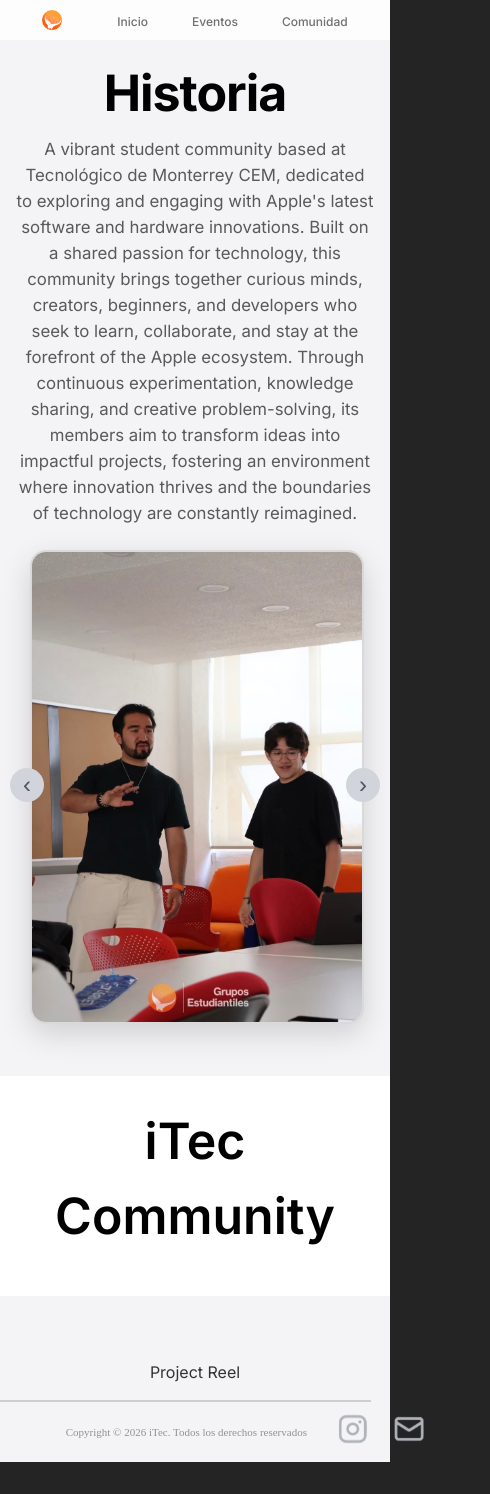
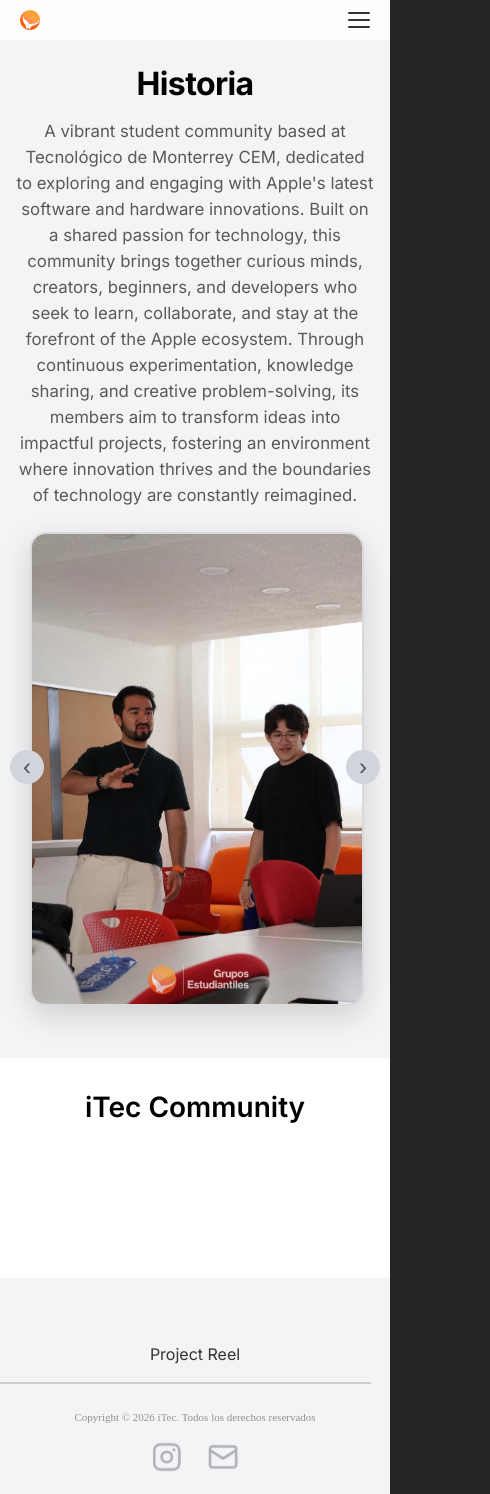
Before and after one commit to iTecCEM/itec_web, a React (Vite) app: page /community in a window 390 px wide. Shown: the whole page, 490 px wide, since content can reach past the window. Before the commit the page ends 1462 px from the top, so only its background shows below. Built offline with nearby package versions, Linux system fonts and the light colour scheme.

Commit message:
Add: Responsiveness

```diff
--- a/src/components/GlobalComponents/Footer.css
+++ b/src/components/GlobalComponents/Footer.css
@@ -33,3 +33,13 @@
     width: 30px;
     height: 30px;
 }
+
+@media (max-width: 480px) {
+  .footerContainer {
+    flex-flow: column;
+    height: auto;
+    padding: 16px;
+    gap: 8px;
+    box-sizing: border-box;
+  }
+}
--- a/src/components/GlobalComponents/NavBar.css
+++ b/src/components/GlobalComponents/NavBar.css
@@ -158,3 +158,93 @@
     opacity: 1;
     pointer-events: auto;
 }
+
+/* Hamburger button */
+.navbar-hamburger {
+  display: none;
+  flex-direction: column;
+  justify-content: space-between;
+  width: 22px;
+  height: 16px;
+  background: none;
+  border: none;
+  cursor: pointer;
+  padding: 0;
+  margin-left: auto;
+}
+.navbar-hamburger span {
+  display: block;
+  height: 2px;
+  width: 100%;
+  background-color: #333;
+  border-radius: 2px;
+  transition: transform 0.3s ease, opacity 0.3s ease;
+}
+.navbar-hamburger.open span:nth-child(1) {
+  transform: translateY(7px) rotate(45deg);
+}
+.navbar-hamburger.open span:nth-child(2) {
+  opacity: 0;
+}
+.navbar-hamburger.open span:nth-child(3) {
+  transform: translateY(-7px) rotate(-45deg);
+}
+
+/* Mobile menu panel */
+.mobile-menu {
+  display: none;
+  position: fixed;
+  top: 40px;
+  left: 0;
+  width: 100%;
+  height: calc(100vh - 40px);
+  background-color: #ffffff;
+  flex-direction: column;
+  padding: 24px 28px;
+  box-sizing: border-box;
+  z-index: 999;
+  overflow-y: auto;
+}
+.mobile-menu.open {
+  display: flex;
+}
+.mobile-menu a {
+  text-decoration: none;
+  color: #1d1d1f;
+  font-size: 1.1rem;
+  font-weight: 500;
+  padding: 14px 0;
+  border-bottom: 1px solid #f0f0f0;
+}
+.mobile-menu a:hover {
+  color: #0066cc;
+}
+.mobile-menu-section {
+  font-size: 11px;
+  color: #888;
+  text-transform: uppercase;
+  letter-spacing: 0.05em;
+  font-weight: 500;
+  padding: 20px 0 8px;
+}
+
+/* Mobile breakpoint */
+@media (max-width: 768px) {
+  .navbar-content {
+    padding: 0 20px;
+    justify-content: space-between;
+  }
+  .navbar-logo {
+    margin-right: 0;
+  }
+  .navbar-links {
+    display: none;
+  }
+  .navbar-hamburger {
+    display: flex;
+  }
+  .dropdown-container,
+  .dropdown-backdrop {
+    display: none;
+  }
+}
--- a/src/components/GlobalComponents/Navbar.tsx
+++ b/src/components/GlobalComponents/Navbar.tsx
@@ -45,6 +45,7 @@
     const [activeItem, setActiveItem] = useState<string | null>(null)
     const leaveTimer = useRef<ReturnType<typeof setTimeout> | null>(null)
     const [renderedMenu, setRenderedMenu] = useState<MenuItem[] | null>(null);
+    const [mobileMenuOpen, setMobileMenuOpen] = useState(false)
 
     const handleEnter = (label: string) => {
         if (leaveTimer.current !== null) {
@@ -65,6 +66,11 @@
             setRenderedMenu(activeMenu.menu);
         }
     }, [activeMenu]);
+
+    useEffect(() => {
+        document.body.style.overflow = mobileMenuOpen ? 'hidden' : '';
+        return () => { document.body.style.overflow = ''; };
+    }, [mobileMenuOpen]);
 
     const isOpen = !!activeMenu?.menu;
 
@@ -88,6 +94,16 @@
                             </li>
                         ))}
                     </ul>
+                    <button
+                        className={`navbar-hamburger ${mobileMenuOpen ? 'open' : ''}`}
+                        onClick={() => setMobileMenuOpen(!mobileMenuOpen)}
+                        aria-label="Abrir menú"
+                        aria-expanded={mobileMenuOpen}
+                    >
+                        <span></span>
+                        <span></span>
+                        <span></span>
+                    </button>
                 </nav>
 
                 { }
@@ -110,6 +126,13 @@
                     </div>
                 </div>
             </header>
+            <div className={`mobile-menu ${mobileMenuOpen ? 'open' : ''}`}>
+                <Link to="/" onClick={() => setMobileMenuOpen(false)}>Inicio</Link>
+                <div className="mobile-menu-section">Eventos</div>
+                <Link to="/evento/foundations-model" onClick={() => setMobileMenuOpen(false)}>Foundations Model</Link>
+                <Link to="/evento/vision-pro" onClick={() => setMobileMenuOpen(false)}>Vision Pro</Link>
+                <Link to="/community" onClick={() => setMobileMenuOpen(false)}>Comunidad</Link>
+            </div>
         </>
     );
 };
--- a/src/components/LandingPageComponents/LandingPageStyle.css
+++ b/src/components/LandingPageComponents/LandingPageStyle.css
@@ -60,3 +60,13 @@
   gap: 10px;
   z-index: 1;
 }
+
+@media (max-width: 768px) {
+  .mainEvent .logo {
+    width: 200px;
+    height: 200px;
+  }
+  .eventsGrid {
+    grid-template-columns: 1fr;
+  }
+}
--- a/src/index.css
+++ b/src/index.css
@@ -55,3 +55,9 @@
   font-weight: 600;
   font-size: 1rem;
 }
+
+@media (max-width: 768px) {
+  .title {
+    font-size: 2.5rem;
+  }
+}
--- a/src/pages/CommunityPage.css
+++ b/src/pages/CommunityPage.css
@@ -155,3 +155,12 @@
 	font-size: 50px;
 	text-align: center;
 }
+
+@media (max-width: 600px) {
+  .historyText h1 {
+    font-size: 32px;
+  }
+  .memojiRectangle h1 {
+    font-size: 28px;
+  }
+}
--- a/src/pages/EventInfo.css
+++ b/src/pages/EventInfo.css
@@ -156,8 +156,13 @@
 
 /* Responsive */
 @media (max-width: 768px) {
+  .eventPage {
+    padding: 0 16px 60px;
+  }
+
   .eventCard {
     padding: 32px 24px;
+    margin-top: 60px;
   }
 
   .eventLayout {
--- a/src/pages/Landing.css
+++ b/src/pages/Landing.css
@@ -66,3 +66,12 @@
   border-top: 15px solid #fff;
   margin: 0;
 }
+
+@media (max-width: 768px) {
+  .eventsGrid {
+    grid-template-columns: 1fr;
+  }
+  .eventCardButtons {
+    bottom: 16px;
+  }
+}
--- a/src/pages/Register.css
+++ b/src/pages/Register.css
@@ -142,3 +142,38 @@
   justify-content: center;
   gap: 10px;
 }
+
+@media (max-width: 600px) {
+  .formSection {
+    width: 90%;
+  }
+  .inputRow {
+    flex-direction: column;
+    align-items: flex-start;
+  }
+  .inputLabel {
+    width: auto;
+    text-align: left;
+    padding-right: 0;
+    padding-bottom: 4px;
+  }
+  .textInput,
+  .radioGroup {
+    width: 100%;
+    box-sizing: border-box;
+  }
+  textarea {
+    width: 100%;
+    box-sizing: border-box;
+  }
+  .textareaRow {
+    flex-direction: column;
+    align-items: flex-start;
+    width: 100%;
+  }
+  .textareaLabel {
+    width: auto;
+    margin-left: 0;
+    padding-right: 0;
+  }
+}
```
